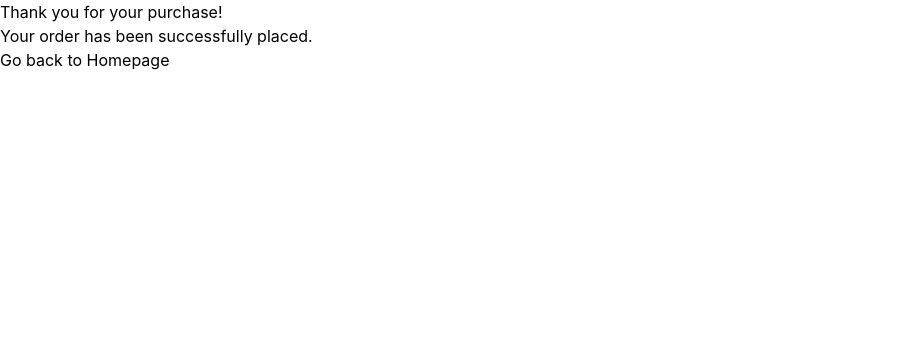
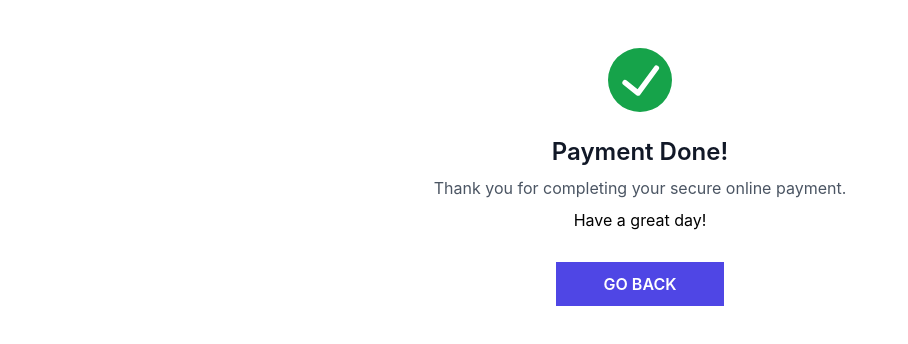
Before and after one commit to billydev139/translated-by-native-user-admin, a React (Create React App) app: page /checkout-success in a window 1280 px wide. Shown: the top 344 px of the page, without its empty margins (0-908 px from the left). Built offline with nearby package versions, Linux system fonts and the light colour scheme; no server answers.

Commit message:
Asterik applied and Checkout Success Page Completed

```diff
--- a/src/pages/Translation/Translation.jsx
+++ b/src/pages/Translation/Translation.jsx
@@ -179,10 +179,11 @@
     if (
       !selectedTargetId ||
       !selectedSourceLanguages ||
-      !choosePlan?._id ||
-      !selectedTopic ||
-      orderSummary?.file?.length < 1 ||
-      !orderSummary?.file
+      // !choosePlan?._id ||
+      !selectedTopic
+      // ||
+      // orderSummary?.file?.length < 1 ||
+      // !orderSummary?.file
 
     ) {
       Swal.fire({
@@ -393,7 +394,7 @@
         </div>
 
 
-        <div>
+        {/* <div>
           <h1 className="text-base 2xl:text-xl font-semibold text-textgray mt-9">
             Choose Rate
           </h1>
@@ -411,14 +412,14 @@
               </div>
             </div>
           </div>
-          <RateSelector
+           <RateSelector
             choosePlan={choosePlan}
             setChoosePlan={setChoosePlan}
             createOrder={OrderSummary}
           />
-        </div>
+        </div> */}
 
-        <div className="mt-14">
+        {/* <div className="mt-14">
           <h1 className="text-base 2xl:text-[20px] font-semibold text-textgray pl-3 mb-8">
             Select extra services
           </h1>
@@ -426,7 +427,7 @@
             selectService={selectService}
             setSelectService={setSelectService}
           />
-        </div>
+        </div> */}
 
         <hr className="my-12 2xl:my-16" />
 
--- a/src/pages/billing-information/BillingInformation.jsx
+++ b/src/pages/billing-information/BillingInformation.jsx
@@ -489,7 +489,7 @@
                     className="block text-[#464E5F] text-[10px] xl:text-xs 2xl:text-sm font-regular mb-2"
                     htmlFor={field.id}
                   >
-                    {field.label}
+                    {field.label} *
                   </label>
                   <input
                     id={field.id}
@@ -559,7 +559,7 @@
                     className="block text-[#464E5F] text-[10px] xl:text-xs 2xl:text-sm font-regular mb-2"
                     htmlFor={field.id}
                   >
-                    {field.label}
+                    {field.label} *
                   </label>
                   {field.type === "select" ? (
                     <div className="relative inline-block w-full">
--- a/src/pages/payment/CheckoutSuccess.jsx
+++ b/src/pages/payment/CheckoutSuccess.jsx
@@ -1,11 +1,32 @@
 import React from 'react'
+import { Link } from 'react-router-dom'
 
 function CheckoutSuccess() {
   return (
-    <div>
-        <h1>Thank you for your purchase!</h1>
-        <p>Your order has been successfully placed.</p>
-      <button onClick={() => window.location.href = '/'}>Go back to Homepage</button>
+    // <div>
+    //     <h1>Thank you for your purchase!</h1>
+    //     <p>Your order has been successfully placed.</p>
+    //   <button onClick={() => window.location.href = '/'}>Go back to Homepage</button>
+    // </div>
+
+    <div class="bg-gray-100 h-screen">
+      <div class="bg-white p-6  md:mx-auto">
+        <svg viewBox="0 0 24 24" class="text-green-600 w-16 h-16 mx-auto my-6">
+            <path fill="currentColor"
+                d="M12,0A12,12,0,1,0,24,12,12.014,12.014,0,0,0,12,0Zm6.927,8.2-6.845,9.289a1.011,1.011,0,0,1-1.43.188L5.764,13.769a1,1,0,1,1,1.25-1.562l4.076,3.261,6.227-8.451A1,1,0,1,1,18.927,8.2Z">
+            </path>
+        </svg>
+        <div class="text-center">
+            <h3 class="md:text-2xl text-base text-gray-900 font-semibold text-center">Payment Done!</h3>
+            <p class="text-gray-600 my-2">Thank you for completing your secure online payment.</p>
+            <p> Have a great day!  </p>
+            <div class="py-10 text-center">
+                <Link to='#' class="px-12 bg-indigo-600 hover:bg-indigo-500 text-white font-semibold py-3">
+                    GO BACK
+               </Link>
+            </div>
+        </div>
+      </div>
     </div>
   )
 }
```
Also changed, not shown: src/App.css (line endings or trailing spaces).
